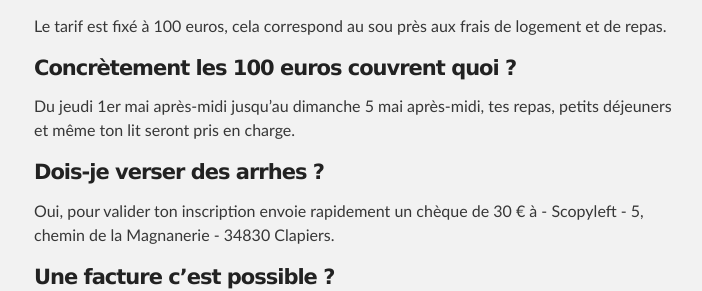
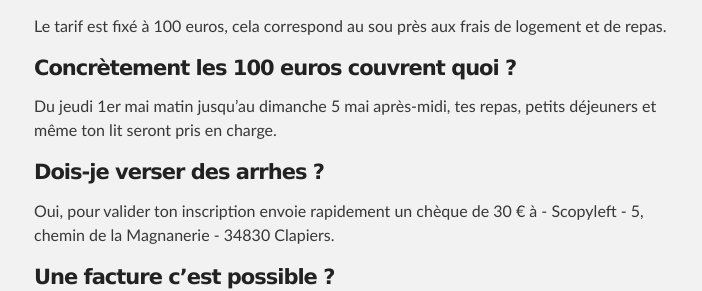
Before and after one commit to devopensud/devopensud.github.io, a Jekyll site: the page built from index.html, in a window 1280 px wide and 900 px high, scrolled down 667 px. Shown: the part 164-455 px from the top of the window, without its empty margins (286-988 px from the left). Built offline with Jekyll 4.4.1, drawn with Linux system fonts in a browser that asks for light colours.

Commit message:
Update 2013-09-12-faq.markdown

```diff
--- a/_posts/2013-09-12-faq.markdown
+++ b/_posts/2013-09-12-faq.markdown
@@ -13,7 +13,7 @@ Il n'y a s/pas vraiment/vraiment pas/ d'organisateurs.
 Le tarif est fixé à 100 euros, cela correspond au sou près aux frais de logement et de repas.
 
 #### Concrètement les 100 euros couvrent quoi ?
-Du jeudi 1er mai après-midi jusqu'au dimanche 5 mai après-midi, tes repas, petits déjeuners et même ton lit seront pris en charge.
+Du jeudi 1er mai matin jusqu'au dimanche 5 mai après-midi, tes repas, petits déjeuners et même ton lit seront pris en charge.
 
 #### Dois-je verser des arrhes ?
 Oui, pour valider ton inscription envoie rapidement un chèque de 30 € à - Scopyleft - 5, chemin de la Magnanerie - 34830 Clapiers.
```
